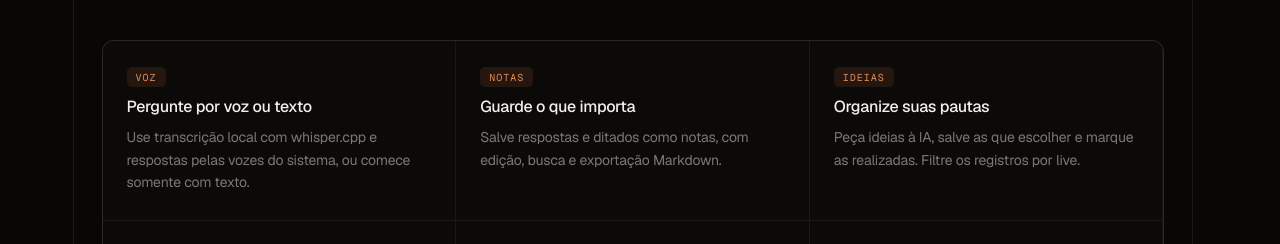
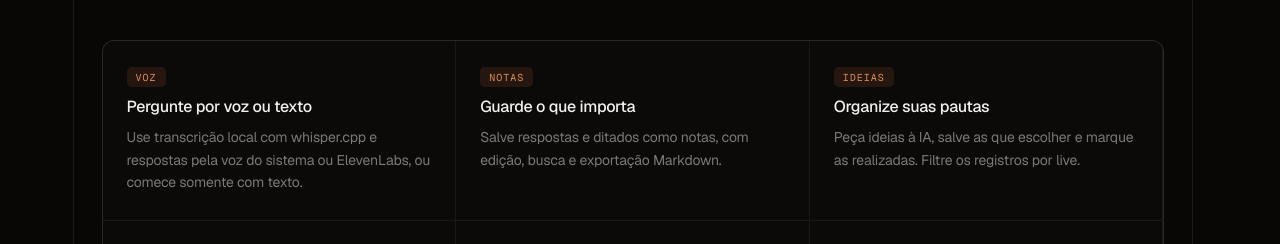
Before and after one commit to opensources-com-br/rocky, a Next.js app in the folder apps/web/: page / in a window 1280 px wide. Shown: the part 2180-2424 px from the top of the page. Built offline with nearby package versions, Linux system fonts and the light colour scheme.

Commit message:
docs: include cloud speech in the landing feature summary

```diff
--- a/apps/web/content/landing/features.js
+++ b/apps/web/content/landing/features.js
@@ -2,7 +2,7 @@ export const features = [
   {
     "tag": "VOZ",
     "title": "Pergunte por voz ou texto",
-    "text": "Use transcrição local com whisper.cpp e respostas pelas vozes do sistema, ou comece somente com texto."
+    "text": "Use transcrição local com whisper.cpp e respostas pela voz do sistema ou ElevenLabs, ou comece somente com texto."
   },
   {
     "tag": "NOTAS",
```
